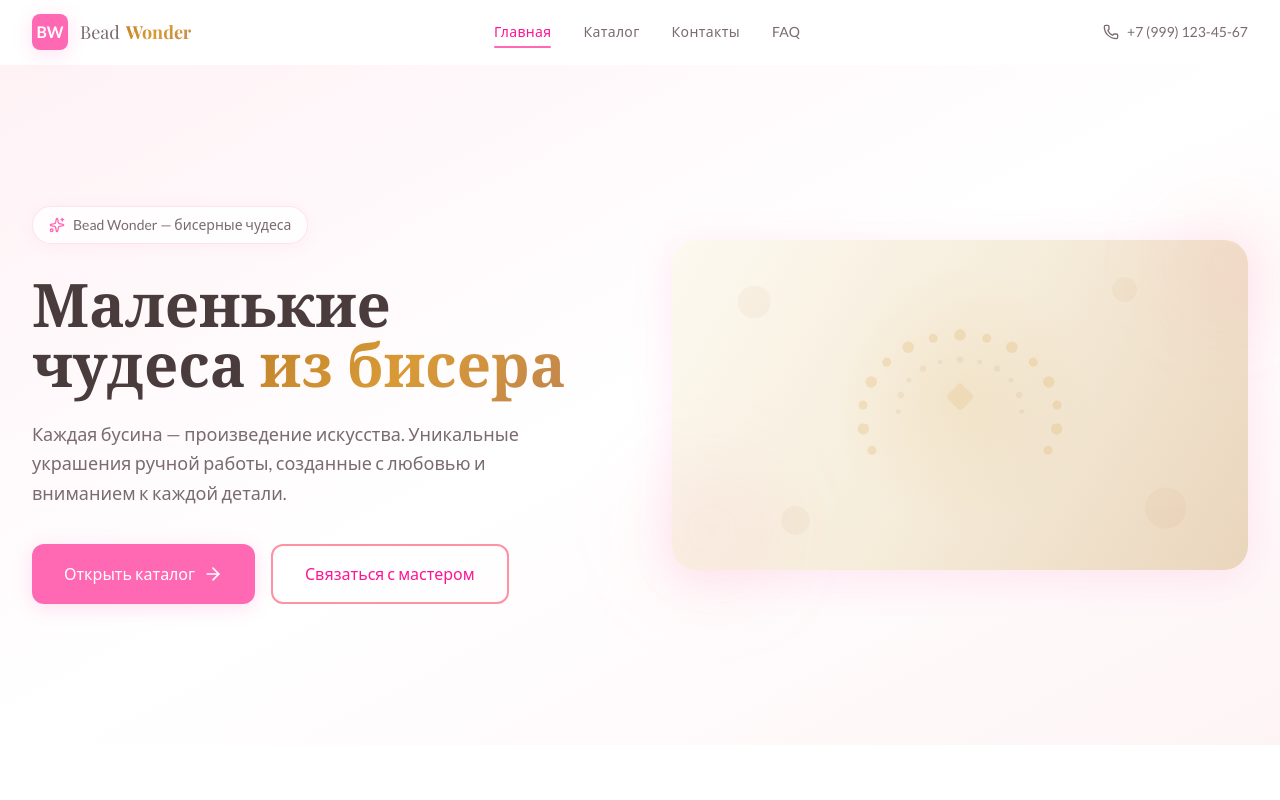
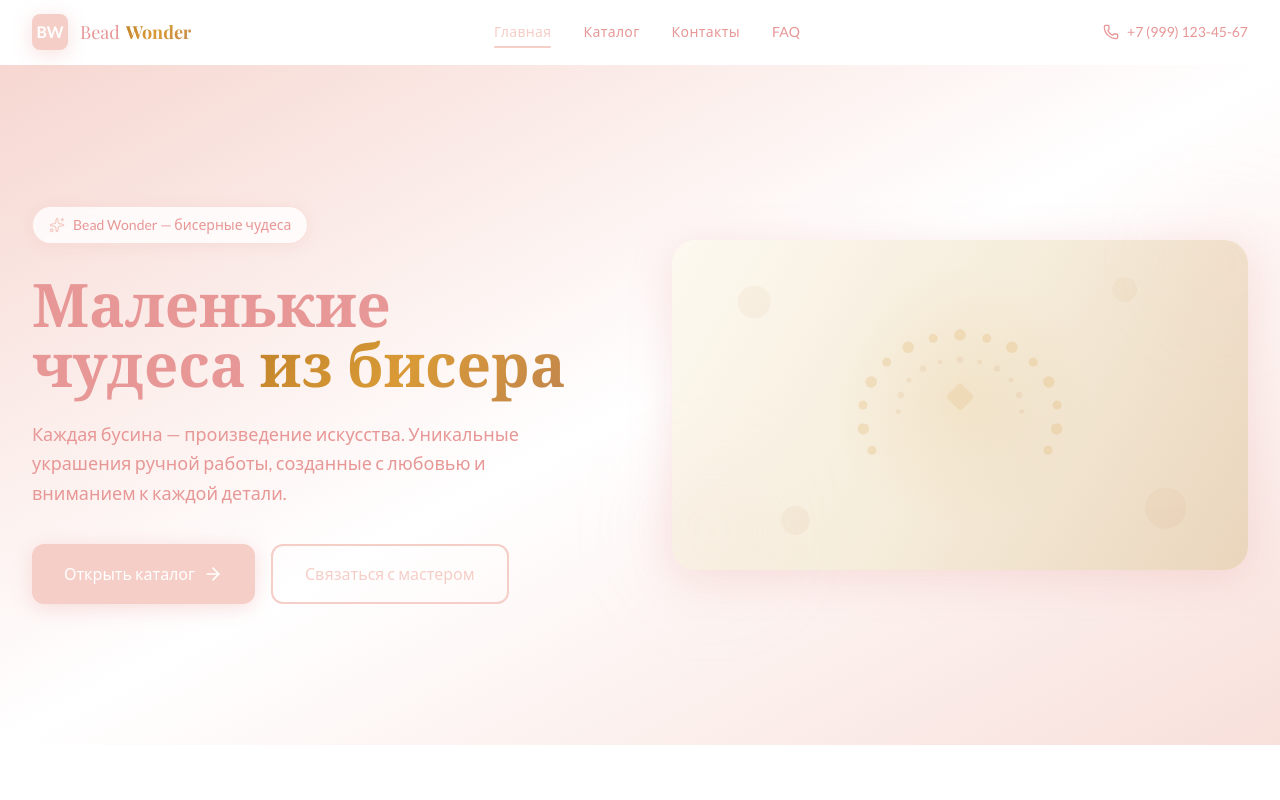
Before and after one commit to arinabw/MarketBW, a Vue app: page / in a window 1280 px wide. Shown: the top 800 px of the page. Built offline with nearby package versions, Linux system fonts and the light colour scheme; a web font is replaced by a local one.

Commit message:
v1.0.2: Изменена цветовая гамма на F5CEC7 (фон) и E79796 (надписи и логотип)

```diff
--- a/tailwind.config.js
+++ b/tailwind.config.js
@@ -8,43 +8,43 @@ module.exports = {
     extend: {
       colors: {
         'primary': {
-          50: '#FFF0F5',
-          100: '#FFE4E1',
-          200: '#FFD1DC',
-          300: '#FFB6C1',
-          400: '#FF91A4',
-          500: '#FF69B4',
-          600: '#FF1493',
-          700: '#DB7093',
-          800: '#C71585',
-          900: '#BA55D3',
-          950: '#9932CC',
+          50: '#F5CEC7',
+          100: '#F5CEC7',
+          200: '#F5CEC7',
+          300: '#F5CEC7',
+          400: '#F5CEC7',
+          500: '#F5CEC7',
+          600: '#F5CEC7',
+          700: '#F5CEC7',
+          800: '#F5CEC7',
+          900: '#F5CEC7',
+          950: '#F5CEC7',
         },
         'accent': {
-          50: '#FFF0F5',
-          100: '#FFE4E1',
-          200: '#FFD1DC',
-          300: '#FFB6C1',
-          400: '#FF91A4',
-          500: '#FF69B4',
-          600: '#FF1493',
-          700: '#DB7093',
-          800: '#C71585',
-          900: '#BA55D3',
-          950: '#9932CC',
+          50: '#F5CEC7',
+          100: '#F5CEC7',
+          200: '#F5CEC7',
+          300: '#F5CEC7',
+          400: '#F5CEC7',
+          500: '#F5CEC7',
+          600: '#F5CEC7',
+          700: '#F5CEC7',
+          800: '#F5CEC7',
+          900: '#F5CEC7',
+          950: '#F5CEC7',
         },
         'surface': {
-          50: '#FFF5F8',
-          100: '#FFE8ED',
-          200: '#FFD1DC',
-          300: '#FFB6C1',
-          400: '#FF91A4',
-          500: '#FF69B4',
-          600: '#FF1493',
-          700: '#DB7093',
-          800: '#C71585',
-          900: '#BA55D3',
-          950: '#9932CC',
+          50: '#F5CEC7',
+          100: '#F5CEC7',
+          200: '#F5CEC7',
+          300: '#F5CEC7',
+          400: '#F5CEC7',
+          500: '#F5CEC7',
+          600: '#F5CEC7',
+          700: '#F5CEC7',
+          800: '#F5CEC7',
+          900: '#F5CEC7',
+          950: '#F5CEC7',
         },
         'gold': {
           50: '#FFFBF0',
@@ -73,10 +73,10 @@ module.exports = {
           950: '#0F1115',
         },
         'text': {
-          primary: '#4A3B3D',
-          secondary: '#7A6B6E',
-          muted: '#9B958C',
-          light: '#C4BFB7',
+          primary: '#E79796',
+          secondary: '#E79796',
+          muted: '#E79796',
+          light: '#E79796',
         },
       },
       fontFamily: {
@@ -84,13 +84,13 @@ module.exports = {
         'display': ['Playfair Display', 'Georgia', 'serif'],
       },
       boxShadow: {
-        'soft': '0 2px 15px rgba(255, 105, 180, 0.08)',
-        'soft-lg': '0 4px 25px rgba(255, 105, 180, 0.12)',
-        'soft-xl': '0 8px 40px rgba(255, 105, 180, 0.15)',
-        'glow': '0 4px 20px rgba(255, 105, 180, 0.2)',
-        'glow-lg': '0 8px 30px rgba(255, 105, 180, 0.3)',
-        'card': '0 1px 3px rgba(255, 105, 180, 0.06), 0 1px 2px rgba(255, 105, 180, 0.04)',
-        'card-hover': '0 12px 28px rgba(255, 105, 180, 0.15)',
+        'soft': '0 2px 15px rgba(231, 151, 150, 0.15)',
+        'soft-lg': '0 4px 25px rgba(231, 151, 150, 0.2)',
+        'soft-xl': '0 8px 40px rgba(231, 151, 150, 0.25)',
+        'glow': '0 4px 20px rgba(231, 151, 150, 0.3)',
+        'glow-lg': '0 8px 30px rgba(231, 151, 150, 0.4)',
+        'card': '0 1px 3px rgba(231, 151, 150, 0.1), 0 1px 2px rgba(231, 151, 150, 0.08)',
+        'card-hover': '0 12px 28px rgba(231, 151, 150, 0.2)',
       },
       keyframes: {
         'fade-in-up': {
```
